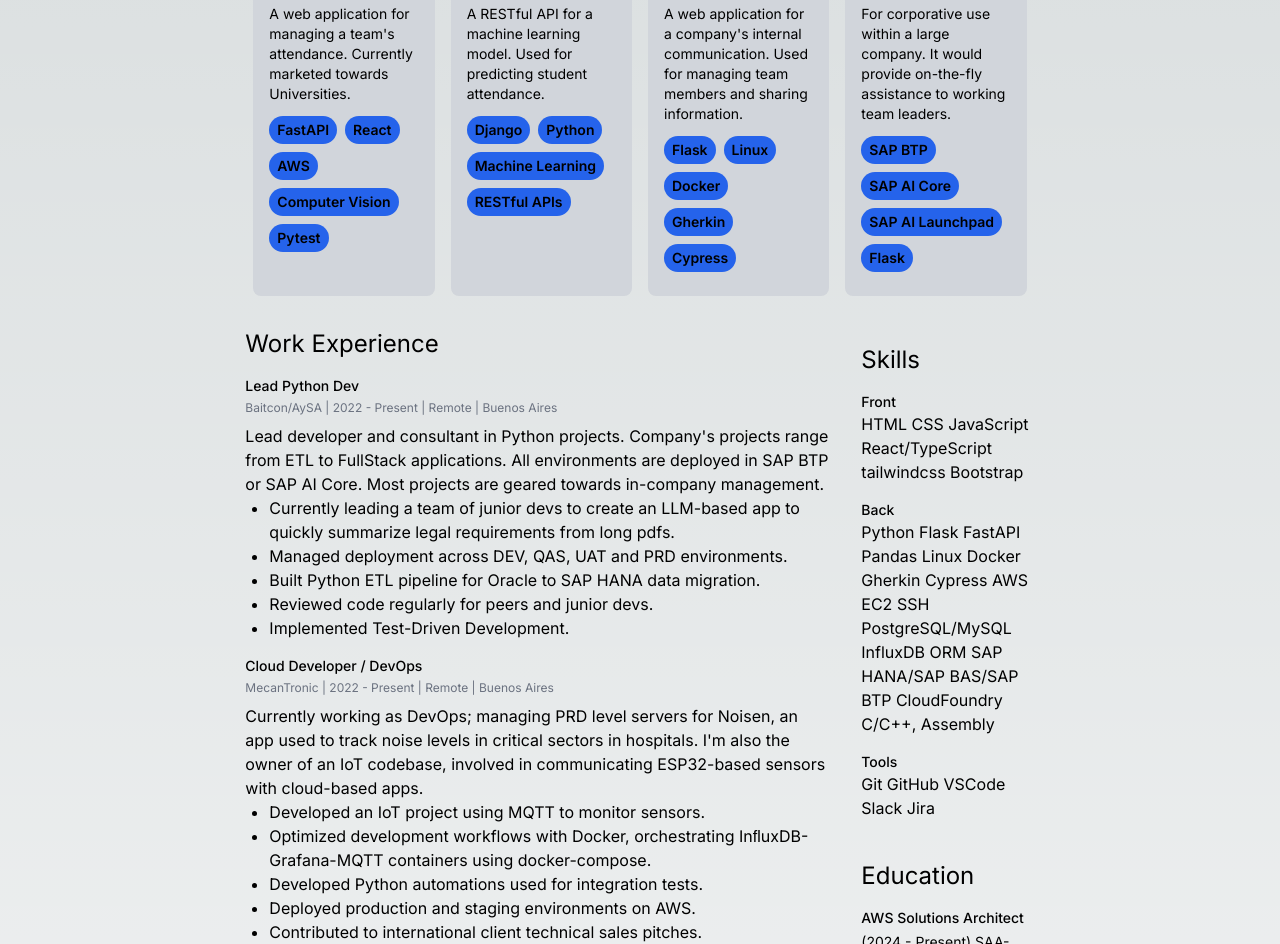
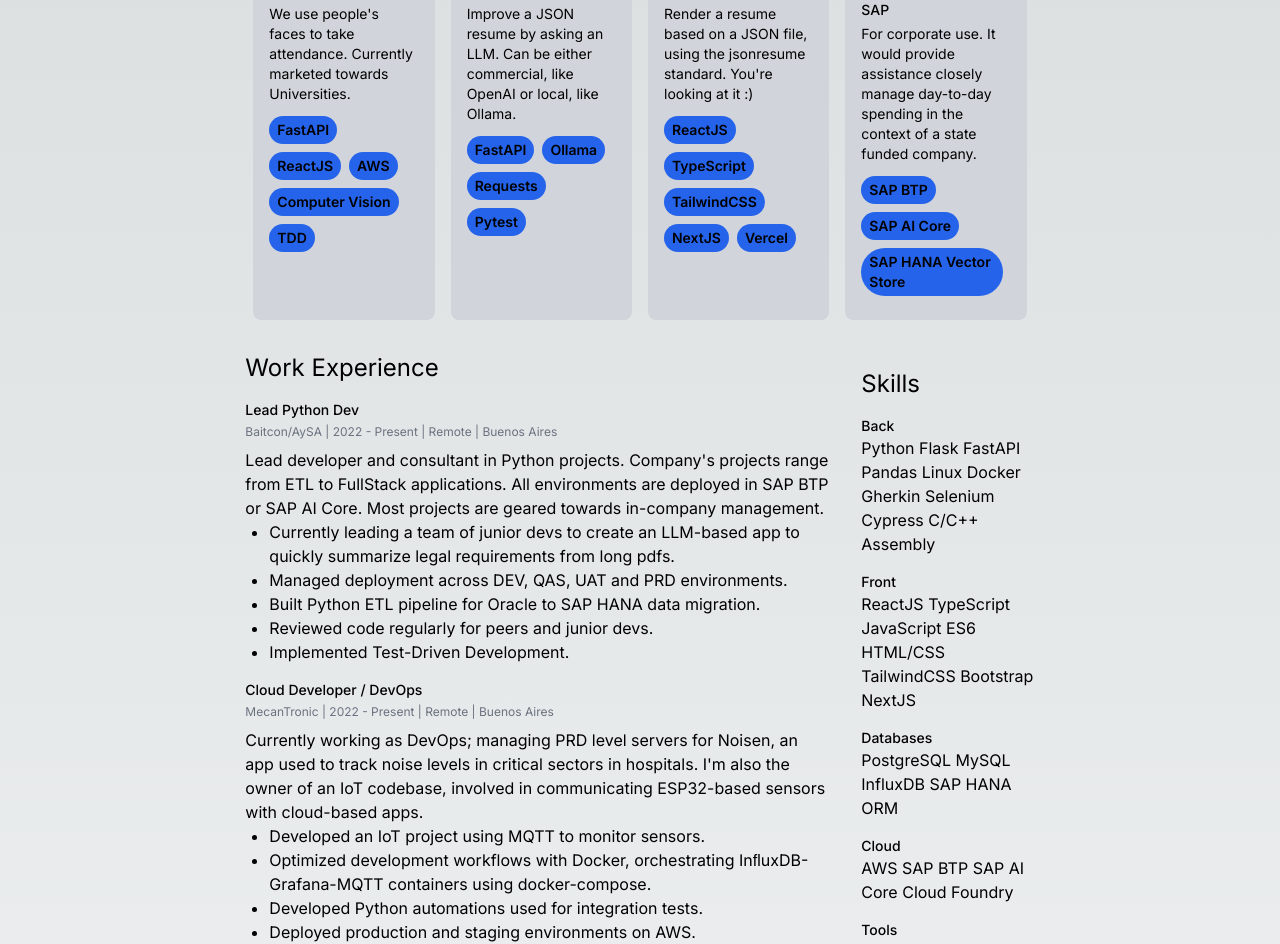
Before and after one commit to gianfranco-s/json-career-view, a Next.js app in the folder my-json-resume/: page / in a window 1280 px wide. Shown: the part 428-1372 px from the top of the page. Built offline with nearby package versions, Linux system fonts and the light colour scheme.

Commit message:
Add summary to interests

```diff
--- a/my-json-resume/src/components/InterestsItem.tsx
+++ b/my-json-resume/src/components/InterestsItem.tsx
@@ -9,7 +9,7 @@
     return (
         <div>
             <p className="text-sm font-medium mb-1">{InterestsItemData.name}</p>
-            {/* <p className="text-sm mb-2">{InterestsItemData.keywords}</p> */}
+            <p className="text-sm mb-2">{InterestsItemData.summary}</p>
         </div>
     );
 }
--- a/my-json-resume/src/components/types.ts
+++ b/my-json-resume/src/components/types.ts
@@ -61,6 +61,7 @@
 
 export interface Interest {
     name: string;
+    summary: string;
     keywords: string[] | null;
 }
 
--- a/my-json-resume/src/data/base_cv.json
+++ b/my-json-resume/src/data/base_cv.json
@@ -258,18 +258,6 @@
     ],
     "skills": [
         {
-            "name": "Front",
-            "level": null,
-            "keywords": [
-                "HTML",
-                "CSS",
-                "JavaScript",
-                "React/TypeScript",
-                "tailwindcss",
-                "Bootstrap"
-            ]
-        },
-        {
             "name": "Back",
             "level": null,
             "keywords": [
@@ -280,15 +268,44 @@
                 "Linux",
                 "Docker",
                 "Gherkin",
+                "Selenium",
                 "Cypress",
-                "AWS EC2",
-                "SSH",
-                "PostgreSQL/MySQL",
+                "C/C++",
+                "Assembly"
+            ]
+        },
+        {
+            "name": "Front",
+            "level": null,
+            "keywords": [
+                "ReactJS",
+                "TypeScript",
+                "JavaScript ES6",
+                "HTML/CSS",
+                "TailwindCSS",
+                "Bootstrap",
+                "NextJS"
+            ]
+        },
+        {
+            "name": "Databases",
+            "level": null,
+            "keywords": [
+                "PostgreSQL",
+                "MySQL",
                 "InfluxDB",
-                "ORM",
-                "SAP HANA/SAP BAS/SAP BTP",
-                "CloudFoundry",
-                "C/C++, Assembly"
+                "SAP HANA",
+                "ORM"
+            ]
+        },
+        {
+            "name": "Cloud",
+            "level": null,
+            "keywords": [
+                "AWS",
+                "SAP BTP",
+                "SAP AI Core",
+                "Cloud Foundry"
             ]
         },
         {
@@ -297,9 +314,9 @@
             "keywords": [
                 "Git",
                 "GitHub",
-                "VSCode",
-                "Slack",
-                "Jira"
+                "Flake8",
+                "isort",
+                "Slack"
             ]
         }
     ],
@@ -319,19 +336,13 @@
     ],
     "interests": [
         {
-            "name": "Family life",
+            "name": "Proud dad",
+            "summary": "I'm a stay-at-home dad, so I try to balance work life with family life. I have two kids and I like to take them to activities and play with them as much as possible. Childhood does not come twice.",
             "keywords": null
         },
         {
-            "name": "Martial arts",
-            "keywords": [
-                "Full Contact",
-                "Muay Thai",
-                "Tai Chi Chuan"
-            ]
-        },
-        {
-            "name": "Trekking",
+            "name": "Amateur baker",
+            "summary": "I love Lemon Meringue Pie, so much that in order to avoid bugging people to cook it, I learned to do it myself. After that, there was no stopping: tiramisu, Castella cake, flan. Do you have a sweet tooth as well?",
             "keywords": null
         }
     ],
@@ -341,13 +352,13 @@
             "name": "Atendi",
             "startDate": "2024-02-01",
             "endDate": null,
-            "description": "A web application for managing a team's attendance. Currently marketed towards Universities.",
+            "description": "We use people's faces to take attendance. Currently marketed towards Universities.",
             "highlights": [
                 "FastAPI",
-                "React",
+                "ReactJS",
                 "AWS",
                 "Computer Vision",
-                "Pytest"
+                "TDD"
             ],
             "url": "https://www.linkedin.com/company/atendi-ai/"
         },
@@ -355,12 +366,12 @@
             "name": "Improve My CV",
             "startDate": "2024-04-09",
             "endDate": null,
-            "description": "A RESTful API for a machine learning model. Used for predicting student attendance.",
+            "description": "Improve a JSON resume by asking an LLM. Can be either commercial, like OpenAI or local, like Ollama.",
             "highlights": [
-                "Django",
-                "Python",
-                "Machine Learning",
-                "RESTful APIs"
+                "FastAPI",
+                "Ollama",
+                "Requests",
+                "Pytest"
             ],
             "url": "https://github.com/gianfranco-s/improve-my-cv"
         },
@@ -368,26 +379,25 @@
             "name": "JSON Career View",
             "startDate": "2024-04-09",
             "endDate": null,
-            "description": "A web application for a company's internal communication. Used for managing team members and sharing information.",
+            "description": "Render a resume based on a JSON file, using the jsonresume standard. You're looking at it :)",
             "highlights": [
-                "Flask",
-                "Linux",
-                "Docker",
-                "Gherkin",
-                "Cypress"
+                "ReactJS",
+                "TypeScript",
+                "TailwindCSS",
+                "NextJS",
+                "Vercel"
             ],
             "url": "https://github.com/gianfranco-s/json-career-view"
         },
         {
-            "name": "Custom copilot",
+            "name": "Custom copilot on SAP",
             "startDate": "2024-03-01",
             "endDate": null,
-            "description": "For corporative use within a large company. It would provide on-the-fly assistance to working team leaders.",
+            "description": "For corporate use. It would provide assistance closely manage day-to-day spending in the context of a state funded company.",
             "highlights": [
                 "SAP BTP",
                 "SAP AI Core",
-                "SAP AI Launchpad",
-                "Flask"
+                "SAP HANA Vector Store"
             ],
             "url": null
         }
```
